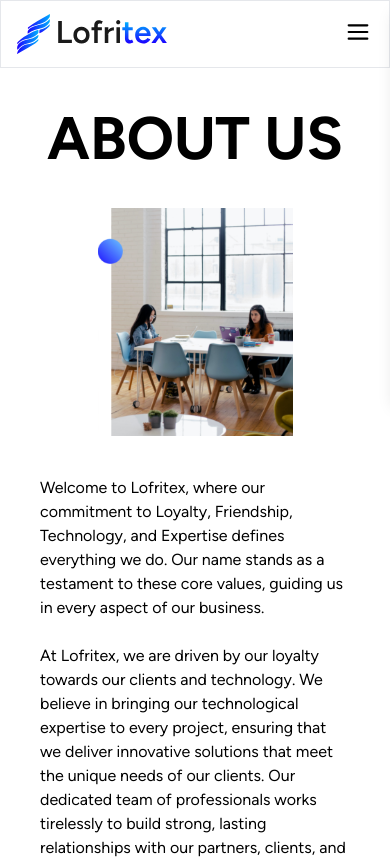
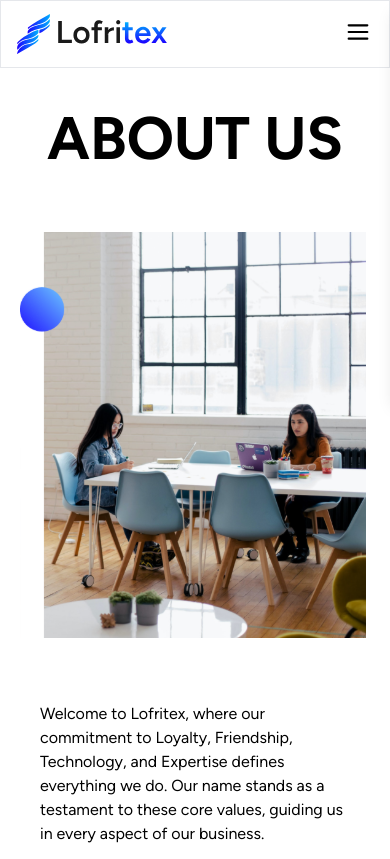
Before and after one commit to lofritex/company-website, a React (Vite) app: page /aboutus in a window 390 px wide. Shown: the top 859 px of the page. Built offline with nearby package versions, Linux system fonts and the light colour scheme.

Commit message:
Mobile About Us page pic size changed

```diff
--- a/src/Pages/Sections/About.jsx
+++ b/src/Pages/Sections/About.jsx
@@ -5,8 +5,8 @@ export default function About() {
     <section className="relative flex w-full flex-col items-center justify-center">
       <h1 className="p-10 text-6xl font-bold">ABOUT US</h1>
       <div className="flex flex-col items-center justify-center lg:flex-row">
-        <div className="flex w-half items-center justify-center">
-          <img src={AboutPic} alt="About pic" className="h-6/7" />
+        <div className="flex lg:w-half items-center justify-center">
+          <img src={AboutPic} alt="About pic" className="h-6/7 p-6 pl-5" />
         </div>
         <div className="flex flex-col items-center justify-center lg:w-half lg:p-4 relative">
           <p className="max-w-[600px] px-10 py-10">
--- a/src/Pages/Sections/Values.jsx
+++ b/src/Pages/Sections/Values.jsx
@@ -37,11 +37,11 @@ const data = {
 };
 
 export default function Values() {
-  return (
+  return (<>
     <section
       id="values"
       className="mb-20 hidden md:flex flex-col items-center justify-center"
-    >
+      >
       <div className="flex gap-32">
         <ValueCards value={data.loyalty} />
         <ValueCards value={data.friendship} />
@@ -54,7 +54,7 @@ export default function Values() {
           alt="Values Pic"
           id="valuesPic"
           className="max-h-[600px] px-10 py-10"
-        />
+          />
         <ValueCards value={data.expertise} />
       </div>
       <div className="flex gap-32">
@@ -62,5 +62,13 @@ export default function Values() {
         <ValueCards value={data.integrity} />
       </div>
     </section>
+
+    <section
+      id="valuesMobile"
+      className="lg:hidden grid"
+    >
+
+    </section>
+          </>
   );
 }
```
